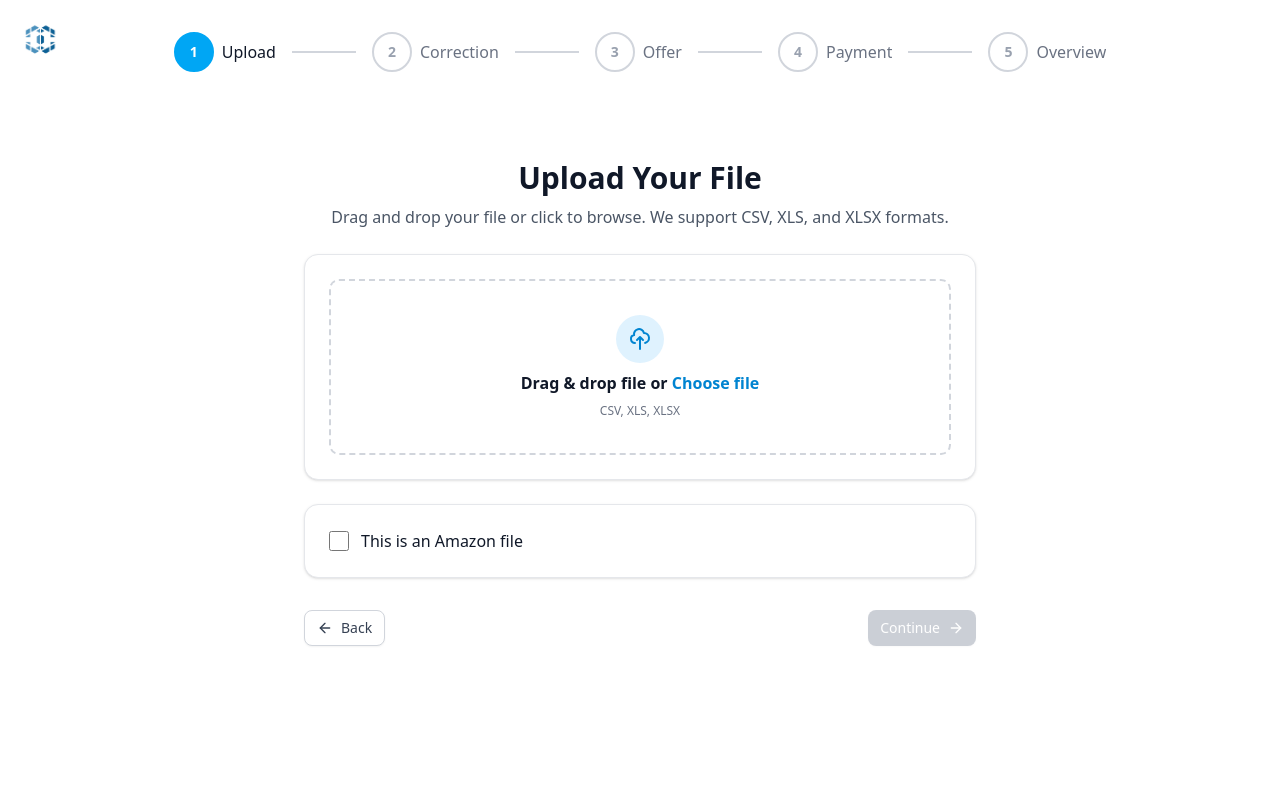
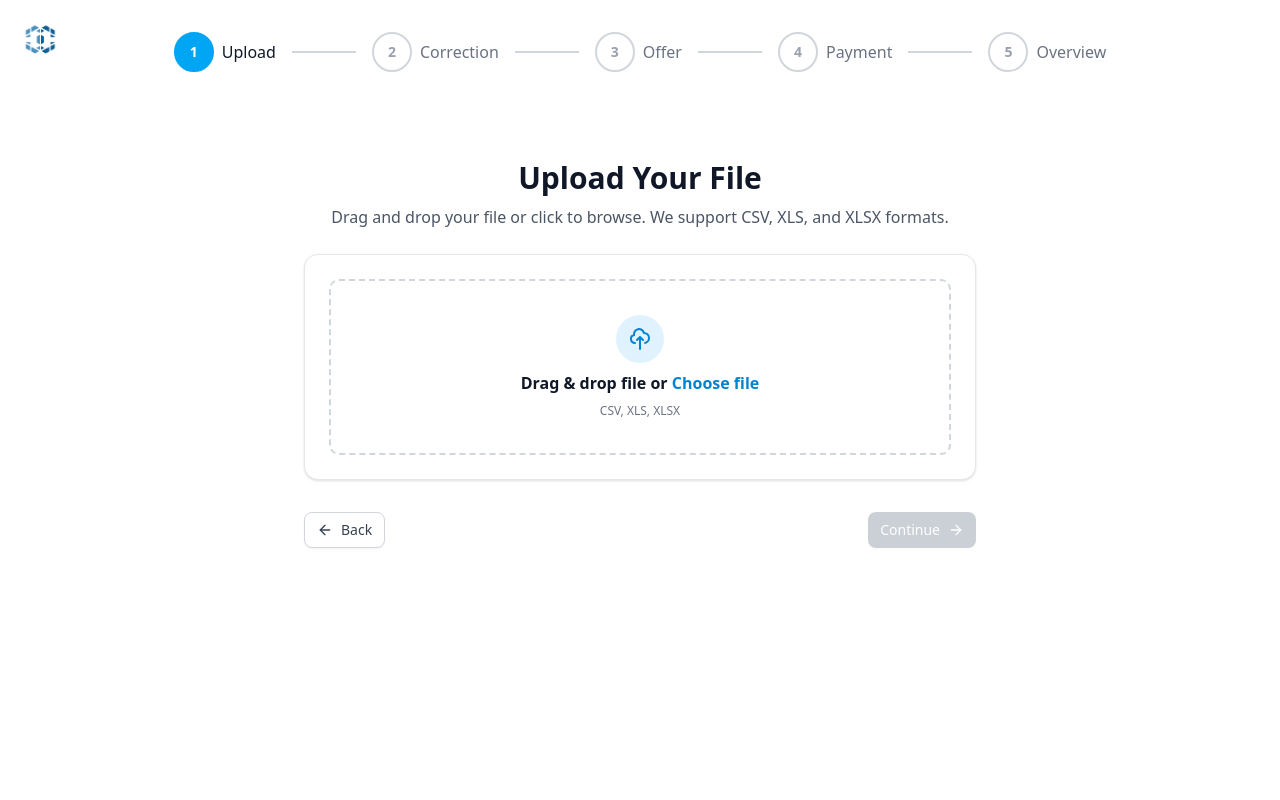
Before and after one commit to qhuube/Qhuube-Limited-, a Next.js app: page /upload in a window 1280 px wide. Shown: the top 800 px of the page. Built offline with nearby package versions, Linux system fonts and the light colour scheme.

Commit message:
Removed Frontend Amazon File checkbox, Amazon File processing backend already removed.

```diff
--- a/src/app/upload/components/upload-step.tsx
+++ b/src/app/upload/components/upload-step.tsx
@@ -12,7 +12,7 @@ import { getFileIcon, formatFileSize } from "@/app/utils" // Import the missing
 
 const UploadStep = ({ onNext }: UploadStepProps) => {
   const [dragActive, setDragActive] = useState(false)
-  const [isAmazonFile, setIsAmazonFile] = useState(false)
+  // const [isAmazonFile, setIsAmazonFile] = useState(false)
   const router = useRouter()
   const { uploadedFile, uploadProgress, handleFile, removeFile } = useFileUpload()
 
@@ -100,23 +100,6 @@ const UploadStep = ({ onNext }: UploadStepProps) => {
                   <p className="text-xs text-gray-500">CSV, XLS, XLSX</p>
                 </div>
               </div>
-            </motion.div>
-
-            <motion.div
-              variants={fadeInLeft}
-              initial="hidden"
-              animate="show"
-              className="bg-white rounded-xl shadow-sm border border-gray-200 p-4 sm:p-6"
-            >
-              <label className="flex items-center space-x-3 cursor-pointer">
-                <input
-                  type="checkbox"
-                  checked={isAmazonFile}
-                  onChange={(e) => setIsAmazonFile(e.target.checked)}
-                  className="w-5 h-5 rounded border-gray-300 text-sky-600 focus:ring-sky-500 cursor-pointer"
-                />
-                <span className="text-sm sm:text-base font-medium text-gray-900">This is an Amazon file</span>
-              </label>
             </motion.div>
 
             {/* Upload Progress */}
```
Also changed, not shown: 1 other file (tests, documents, lock files or other folders).
